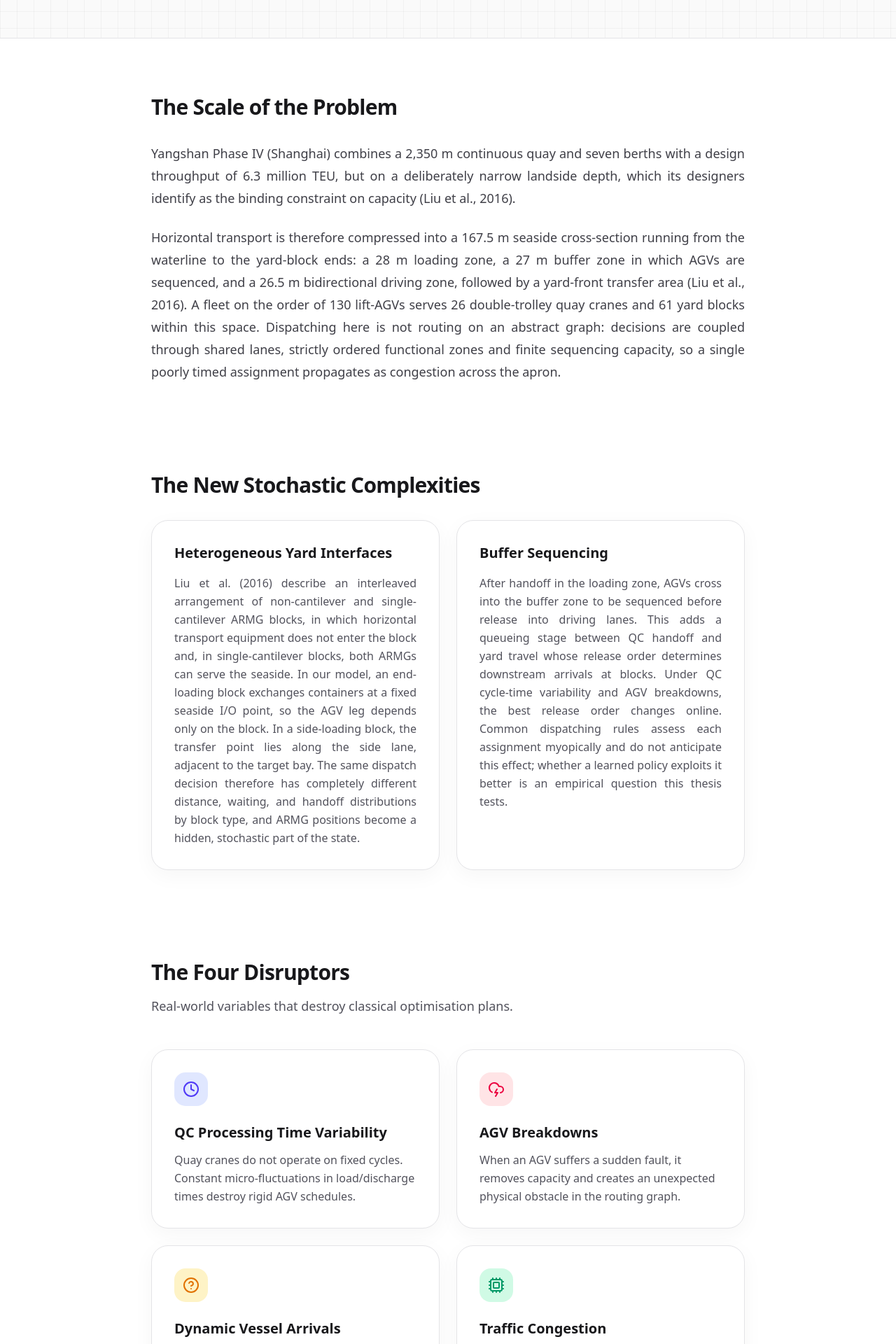
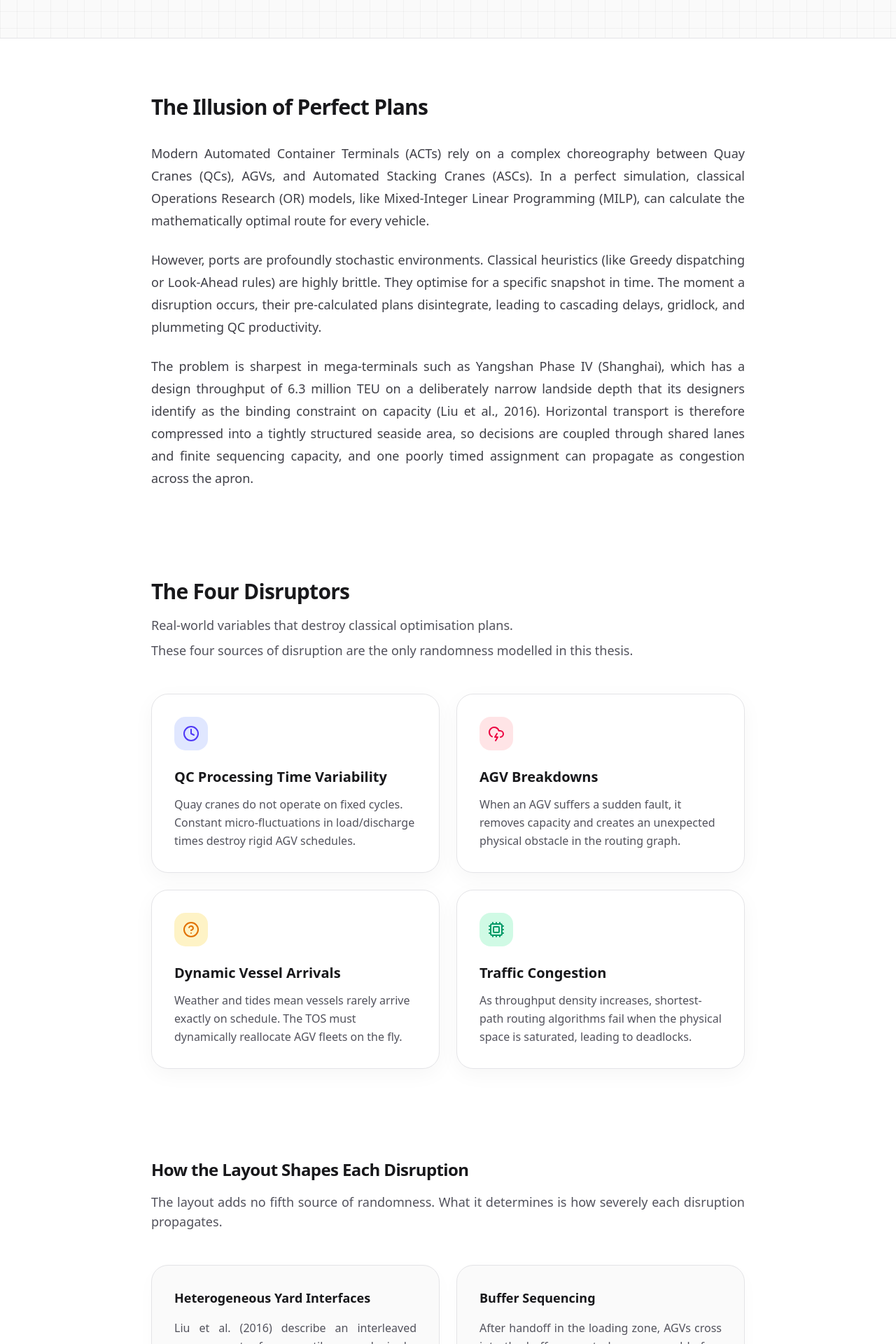
Before and after one commit to Cokaine29/IEOR_MTP, a Next.js app in the folder frontend/: page /problem in a window 1280 px wide. Shown: the part 720-2640 px from the top of the page at 70% size. Built offline with nearby package versions, Linux system fonts and the light colour scheme.

Commit message:
docs: restructure problem statement flow and refine layout impact vs stochasticity distinction

```diff
--- a/frontend/src/app/problem/page.tsx
+++ b/frontend/src/app/problem/page.tsx
@@ -54,52 +54,33 @@ export default function ProblemPage() {
       </section>
 
       {/* Main Content Container */}
-      <div className="max-w-4xl mx-auto px-6 space-y-32 pt-20">
+      <div className="max-w-4xl mx-auto px-6 space-y-24 md:space-y-32 pt-20">
 
-        {/* SECTION 2: The Scale of the Problem */}
+        {/* SECTION 2: The Illusion of Perfect Plans */}
         <motion.section variants={stagger} initial="hidden" whileInView="visible" viewport={{ once: true, margin: "-100px" }}>
           <motion.h2 variants={fadeUp} className="text-3xl font-bold tracking-tight text-zinc-900 mb-8">
-            The Scale of the Problem
+            The Illusion of Perfect Plans
           </motion.h2>
 
           <div className="prose prose-lg prose-zinc max-w-none text-zinc-700 font-medium text-justify">
             <motion.p variants={fadeUp}>
-              Yangshan Phase IV (Shanghai) combines a 2,350 m continuous quay and seven berths with a design throughput of 6.3 million TEU, but on a deliberately narrow landside depth, which its designers identify as the binding constraint on capacity (Liu et al., 2016).
+              Modern Automated Container Terminals (ACTs) rely on a complex choreography between Quay Cranes (QCs), AGVs, and Automated Stacking Cranes (ASCs). In a perfect simulation, classical Operations Research (OR) models, like Mixed-Integer Linear Programming (MILP), can calculate the mathematically optimal route for every vehicle.
             </motion.p>
             <motion.p variants={fadeUp}>
-              Horizontal transport is therefore compressed into a 167.5 m seaside cross-section running from the waterline to the yard-block ends: a 28 m loading zone, a 27 m buffer zone in which AGVs are sequenced, and a 26.5 m bidirectional driving zone, followed by a yard-front transfer area (Liu et al., 2016). A fleet on the order of 130 lift-AGVs serves 26 double-trolley quay cranes and 61 yard blocks within this space. Dispatching here is not routing on an abstract graph: decisions are coupled through shared lanes, strictly ordered functional zones and finite sequencing capacity, so a single poorly timed assignment propagates as congestion across the apron.
+              However, ports are profoundly stochastic environments. Classical heuristics (like Greedy dispatching or Look-Ahead rules) are highly brittle. They optimise for a specific snapshot in time. The moment a disruption occurs, their pre-calculated plans disintegrate, leading to cascading delays, gridlock, and plummeting QC productivity.
+            </motion.p>
+            <motion.p variants={fadeUp}>
+              The problem is sharpest in mega-terminals such as Yangshan Phase IV (Shanghai), which has a design throughput of 6.3 million TEU on a deliberately narrow landside depth that its designers identify as the binding constraint on capacity (Liu et al., 2016). Horizontal transport is therefore compressed into a tightly structured seaside area, so decisions are coupled through shared lanes and finite sequencing capacity, and one poorly timed assignment can propagate as congestion across the apron.
             </motion.p>
           </div>
         </motion.section>
 
-        {/* SECTION 3: The New Stochastic Complexities */}
-        <motion.section variants={stagger} initial="hidden" whileInView="visible" viewport={{ once: true, margin: "-100px" }}>
-          <motion.h2 variants={fadeUp} className="text-3xl font-bold tracking-tight text-zinc-900 mb-8">
-            The New Stochastic Complexities
-          </motion.h2>
-
-          <div className="grid md:grid-cols-2 gap-6">
-            <motion.div variants={fadeUp} className="bg-white p-8 rounded-3xl border border-zinc-200 shadow-[0_8px_30px_rgb(0,0,0,0.04)]">
-              <h3 className="text-xl font-bold text-zinc-900 mb-4">Heterogeneous Yard Interfaces</h3>
-              <p className="text-zinc-600 font-medium leading-relaxed text-justify">
-                Liu et al. (2016) describe an interleaved arrangement of non-cantilever and single-cantilever ARMG blocks, in which horizontal transport equipment does not enter the block and, in single-cantilever blocks, both ARMGs can serve the seaside. In our model, an end-loading block exchanges containers at a fixed seaside I/O point, so the AGV leg depends only on the block. In a side-loading block, the transfer point lies along the side lane, adjacent to the target bay. The same dispatch decision therefore has completely different distance, waiting, and handoff distributions by block type, and ARMG positions become a hidden, stochastic part of the state.
-              </p>
-            </motion.div>
-
-            <motion.div variants={fadeUp} className="bg-white p-8 rounded-3xl border border-zinc-200 shadow-[0_8px_30px_rgb(0,0,0,0.04)]">
-              <h3 className="text-xl font-bold text-zinc-900 mb-4">Buffer Sequencing</h3>
-              <p className="text-zinc-600 font-medium leading-relaxed text-justify">
-                After handoff in the loading zone, AGVs cross into the buffer zone to be sequenced before release into driving lanes. This adds a queueing stage between QC handoff and yard travel whose release order determines downstream arrivals at blocks. Under QC cycle-time variability and AGV breakdowns, the best release order changes online. Common dispatching rules assess each assignment myopically and do not anticipate this effect; whether a learned policy exploits it better is an empirical question this thesis tests.
-              </p>
-            </motion.div>
-          </div>
-        </motion.section>
-
-        {/* SECTION 4: Four Pillars of Stochasticity */}
+        {/* SECTION 3: The Four Disruptors */}
         <motion.section variants={stagger} initial="hidden" whileInView="visible" viewport={{ once: true, margin: "-100px" }}>
           <motion.div variants={fadeUp} className="mb-12">
             <h2 className="text-3xl font-bold tracking-tight text-zinc-900 mb-4">The Four Disruptors</h2>
             <p className="text-lg text-zinc-600 font-medium">Real-world variables that destroy classical optimisation plans.</p>
+            <p className="text-lg text-zinc-600 font-medium mt-2">These four sources of disruption are the only randomness modelled in this thesis.</p>
           </motion.div>
 
           <div className="grid md:grid-cols-2 gap-6">
@@ -145,7 +126,33 @@ export default function ProblemPage() {
           </div>
         </motion.section>
 
-        {/* SECTION 5: The Gap in the Literature */}
+        {/* SECTION 4: How the Layout Shapes Each Disruption */}
+        <motion.section variants={stagger} initial="hidden" whileInView="visible" viewport={{ once: true, margin: "-100px" }}>
+          <motion.div variants={fadeUp} className="mb-12">
+            <h2 className="text-2xl font-bold tracking-tight text-zinc-900 mb-4">How the Layout Shapes Each Disruption</h2>
+            <p className="text-lg text-zinc-600 font-medium text-justify">
+              The layout adds no fifth source of randomness. What it determines is how severely each disruption propagates.
+            </p>
+          </motion.div>
+
+          <div className="grid md:grid-cols-2 gap-6">
+            <motion.div variants={fadeUp} className="bg-zinc-50 p-8 rounded-3xl border border-zinc-200 shadow-[0_8px_30px_rgb(0,0,0,0.02)]">
+              <h3 className="text-lg font-bold text-zinc-900 mb-4">Heterogeneous Yard Interfaces</h3>
+              <p className="text-zinc-600 font-medium leading-relaxed text-justify">
+                Liu et al. (2016) describe an interleaved arrangement of non-cantilever and single-cantilever ARMG blocks, in which horizontal transport equipment does not enter the block and, in single-cantilever blocks, both ARMGs can serve the seaside. In our model, an end-loading block exchanges containers at a fixed seaside I/O point, whereas in a side-loading block the transfer point lies along the side lane, so the AGV leg depends on the target bay. These are fixed properties of the layout, not sources of randomness. Their effect is that the same disruption has different consequences by block type: a delayed or failed AGV changes waiting and handoff behaviour differently at a fixed bracket than along a side lane.
+              </p>
+            </motion.div>
+
+            <motion.div variants={fadeUp} className="bg-zinc-50 p-8 rounded-3xl border border-zinc-200 shadow-[0_8px_30px_rgb(0,0,0,0.02)]">
+              <h3 className="text-lg font-bold text-zinc-900 mb-4">Buffer Sequencing</h3>
+              <p className="text-zinc-600 font-medium leading-relaxed text-justify">
+                After handoff in the loading zone, AGVs cross into the buffer zone to be sequenced before release into the driving lanes (Liu et al., 2016). This adds a queueing stage whose release order determines downstream arrivals at blocks. The structure is deterministic, but under QC cycle-time variability and AGV breakdowns, the best release order changes online. Myopic dispatching rules are expected to struggle at this decision point; whether a learned policy handles it better is an empirical question this thesis tests.
+              </p>
+            </motion.div>
+          </div>
+        </motion.section>
+
+        {/* SECTION 5: The Literature Gap */}
         <motion.section variants={stagger} initial="hidden" whileInView="visible" viewport={{ once: true, margin: "-100px" }}>
           <motion.h2 variants={fadeUp} className="text-3xl font-bold tracking-tight text-zinc-900 mb-8">
             The Literature Gap
@@ -190,8 +197,14 @@ export default function ProblemPage() {
                   <tr className="bg-indigo-50/50 border-t-2 border-indigo-200">
                     <td className="px-6 py-4 text-indigo-900 font-bold">PPO + MAPPO <span className="font-normal text-indigo-600 text-sm block">(This Thesis)</span></td>
                     <td className="px-6 py-4 text-indigo-700 font-bold flex items-center gap-2"><AlertCircle className="w-4 h-4 text-indigo-600"/> Hypothesised robustness</td>
-                    <td className="px-6 py-4 text-center text-indigo-600"><CheckCircle2 className="w-5 h-5 mx-auto"/></td>
-                    <td className="px-6 py-4 text-center text-indigo-600"><CheckCircle2 className="w-5 h-5 mx-auto"/></td>
+                    <td className="px-6 py-4 text-center text-indigo-600">
+                      <AlertCircle className="w-5 h-5 mx-auto"/>
+                      <span className="block text-[10px] text-indigo-600 uppercase tracking-wider mt-1">to be tested</span>
+                    </td>
+                    <td className="px-6 py-4 text-center text-indigo-600">
+                      <AlertCircle className="w-5 h-5 mx-auto"/>
+                      <span className="block text-[10px] text-indigo-600 uppercase tracking-wider mt-1">to be tested</span>
+                    </td>
                   </tr>
                 </tbody>
               </table>
@@ -217,7 +230,7 @@ export default function ProblemPage() {
                 Under simultaneous stochastic disruptions (QC processing-time variability, AGV breakdowns, dynamic vessel arrivals and traffic congestion), in a Yangshan Phase IV-calibrated terminal with mixed end- and side-loading yard blocks and strict functional-zone sequencing, do deep reinforcement learning agents (DQN, PPO, MAPPO) outperform classical baselines (Greedy, Look-Ahead, Inventory-Based, GA), and <span className="text-amber-400 font-bold border-b-2 border-amber-400/50 pb-1">at what disruption intensity does the performance gap become statistically significant?</span>
               </p>
               <p className="text-lg md:text-xl font-medium leading-relaxed text-indigo-200 mt-6 pt-6 border-t border-indigo-700/50">
-                <span className="text-white font-bold">Secondary Question:</span> Does the performance gap differ between end-loading and side-loading blocks?
+                <span className="text-white font-bold">Secondary Question:</span> Does the performance gap differ between end-loading and side-loading blocks (motivated by the layout analysis above)?
               </p>
             </div>
           </motion.div>
@@ -241,15 +254,13 @@ export default function ProblemPage() {
                   </tr>
                   <tr>
                     <td className="px-4 py-4 font-bold text-zinc-900">Layer 2</td>
-                    <td className="px-4 py-4 font-medium text-zinc-800">PPO <span className="text-zinc-400 mx-1">vs</span> DQN <span className="text-zinc-300 mx-2">?</span> MAPPO <span className="text-zinc-400 mx-1">vs</span> PPO</td>
+                    <td className="px-4 py-4 font-medium text-zinc-800">PPO <span className="text-zinc-400 mx-1">vs</span> DQN <span className="text-zinc-300 mx-2">|</span> MAPPO <span className="text-zinc-400 mx-1">vs</span> PPO</td>
                     <td className="px-4 py-4 text-zinc-600">Does each generation of DRL genuinely improve on the last?</td>
                   </tr>
                 </tbody>
               </table>
             </div>
           </motion.div>
-
-
         </motion.section>
 
         {/* SECTION 7: Bridge to Methodology */}
```
